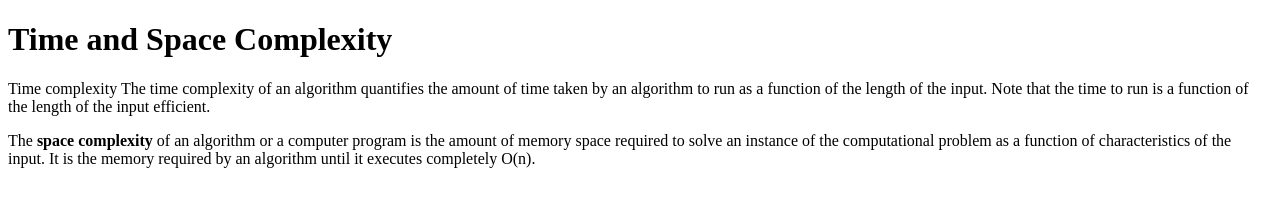
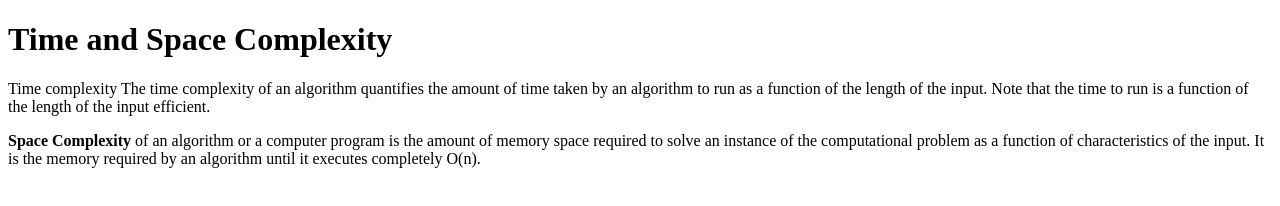
Before and after one commit to acciojob/time-and-space-complexity-LakshmikalaGorige, a website: page main.html in a window 1280 px wide. Drawn offline with Linux system fonts and the light colour scheme.

Commit message:
created a submission

```diff
--- a/main.html
+++ b/main.html
@@ -9,7 +9,7 @@
 <body>
 	<h1>Time and Space Complexity</h1>
 	<p>Time complexity The time complexity of an algorithm quantifies the amount of time taken by an algorithm to run as a function of the length of the input. Note that the time to run is a function of the length of the input efficient.</p>
-	<p>The <b>space complexity</b> of an algorithm or a computer program is the amount of memory space required to solve an instance of the computational problem as a function of characteristics of the input. It is the memory required by an algorithm until it executes completely O(n).</p>
+	<p><b>Space Complexity</b> of an algorithm or a computer program is the amount of memory space required to solve an instance of the computational problem as a function of characteristics of the input. It is the memory required by an algorithm until it executes completely O(n).</p>
     <script type="text/javascript" src="./script.js">
 </script>
 
```
